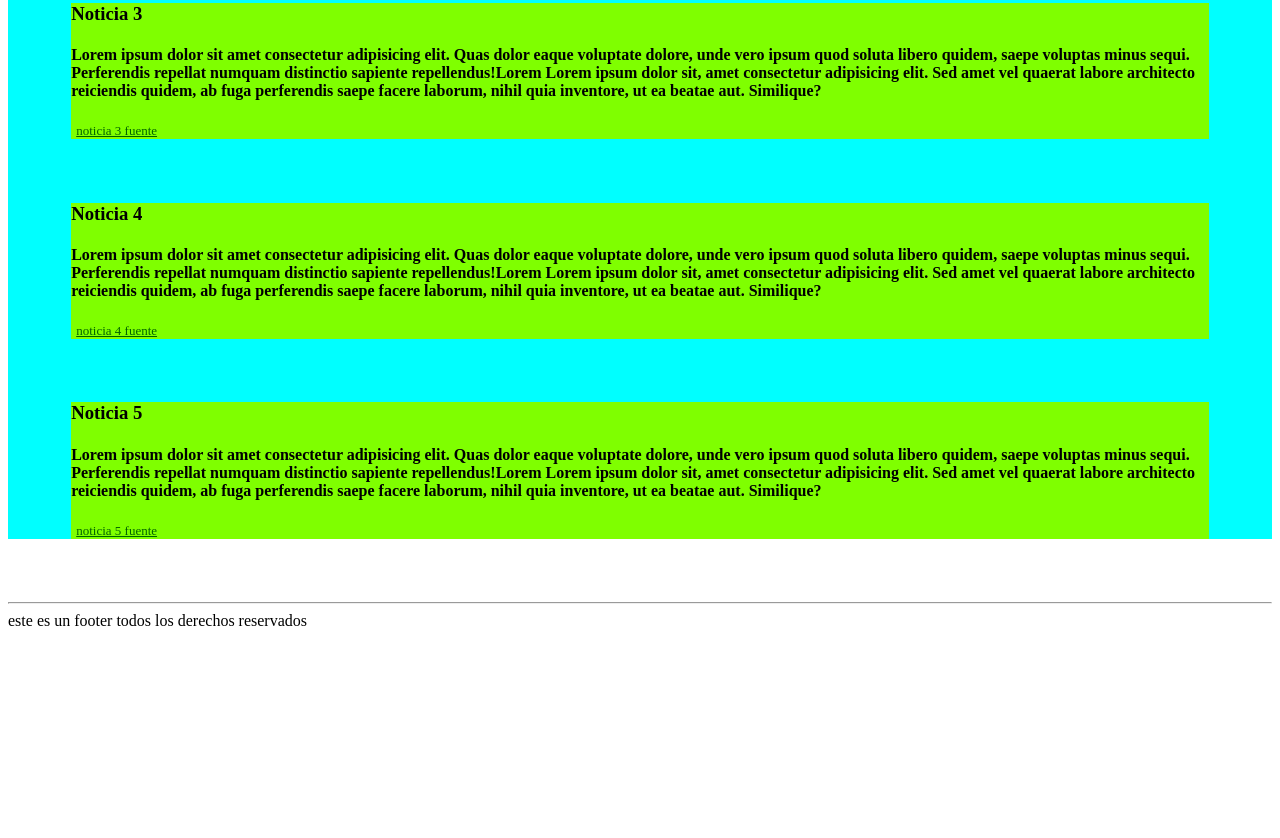
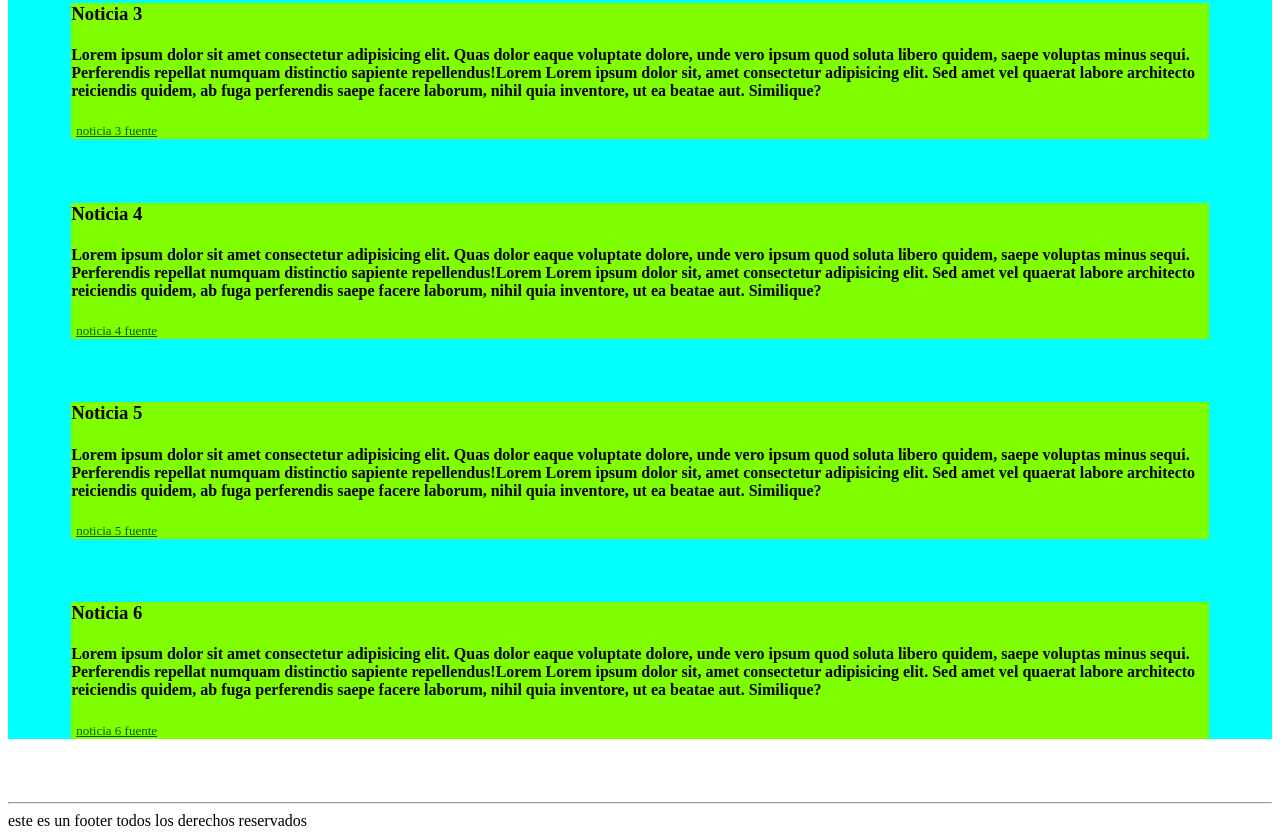
Before and after one commit to Ariel93GF/PreEntrega2-Ferreyra, a plain HTML site: page noticias.html in a window 1280 px wide. Shown: the part 824-1662 px from the top of the page. Before the commit the page ends 1462 px from the top, so only its background shows below. Drawn offline with Linux system fonts and the light colour scheme.

Commit message:
agregue noticia 6

```diff
--- a/noticias.html
+++ b/noticias.html
@@ -119,6 +119,23 @@
                 <a href="">noticia 5 fuente</a>
             </article>
 
+            <article>
+                <h3>
+                    Noticia 6
+                </h3>
+                <h4>
+                    Lorem ipsum dolor sit amet consectetur adipisicing elit.
+                    Quas dolor eaque voluptate dolore, unde vero ipsum quod
+                    soluta libero quidem, saepe voluptas minus sequi. Perferendis
+                    repellat numquam distinctio sapiente repellendus!Lorem
+                    Lorem ipsum dolor sit, amet consectetur adipisicing elit.
+                    Sed amet vel quaerat labore architecto reiciendis quidem, ab fuga
+                    perferendis saepe facere laborum, nihil quia inventore,
+                    ut ea beatae aut. Similique?
+                </h4>
+                <a href="">noticia 6 fuente</a>
+            </article>
+
         </section>
     </main>
     <hr>
```
